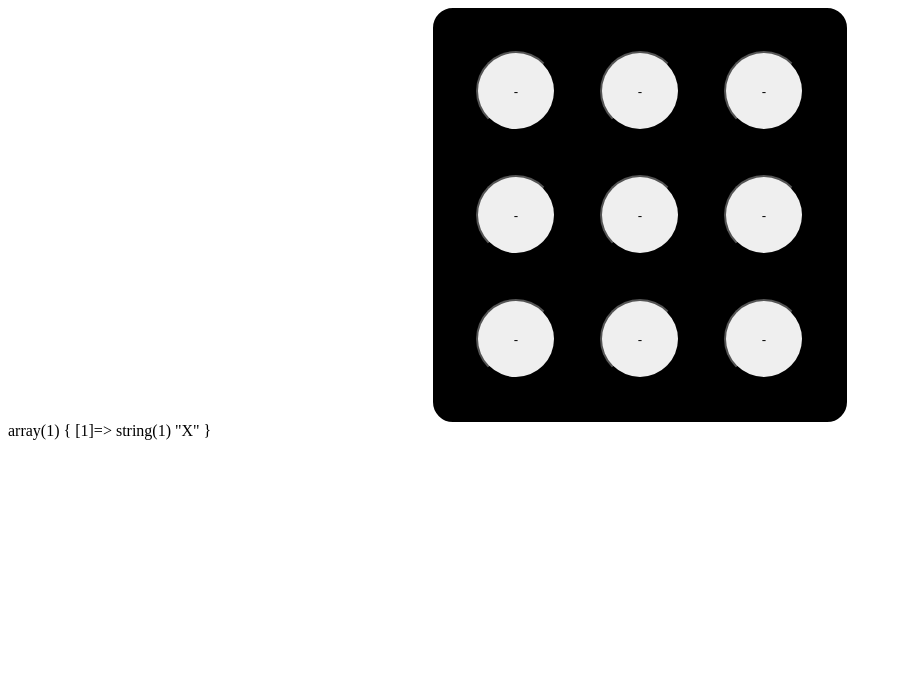
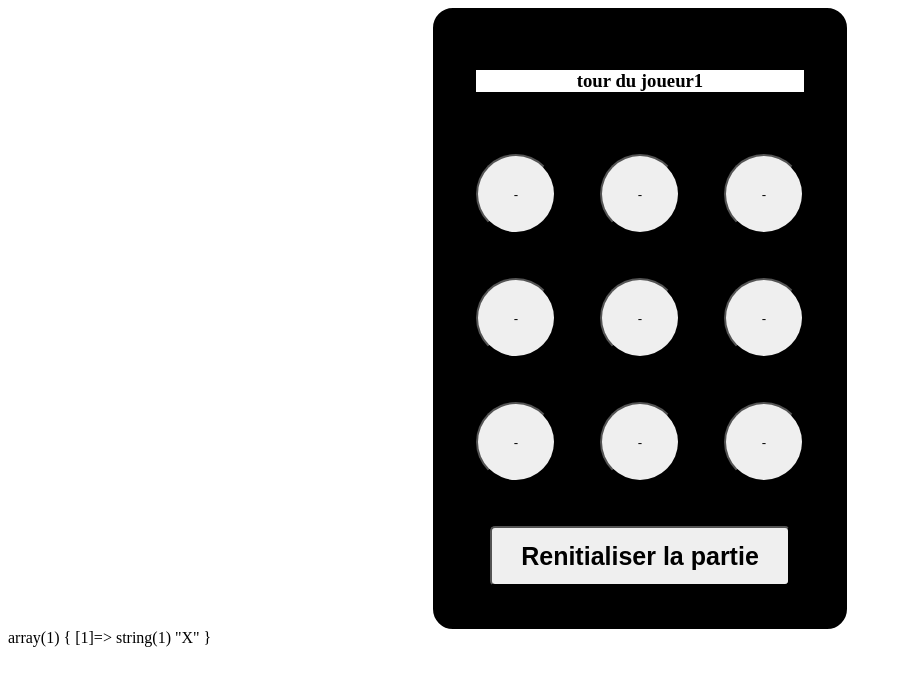
Before and after one commit to ahmed-magassouba/runtrack2, a PHP site: page / in a window 1280 px wide. Shown: the top 686 px of the page, without its empty margins (0-902 px from the left). Run offline with PHP 8.4, Linux system fonts and the light colour scheme.

Commit message:
fin jour 9

```diff
--- a/jour07/job05/index.php
+++ b/jour07/job05/index.php
@@ -22,14 +22,25 @@
             border: 20px solid black;
         }
 
-        input {
+        .styleinput {
             width: 80px;
             height: 80px;
             border-radius: 100%;
         }
+        .styleinputr {
+          width: 300px;
+          height: 60px;
+            border-radius: 5px;
+            font-size: 25px;
+            font-weight: bold;
+            font-family:fantasy ;
+        }
 
         input:hover {
             background-color: green;
+        }
+        h3{
+            background-color: white;
         }
     </style>
 </head>
@@ -42,15 +53,21 @@
     $joueur2 = 'O';
 
     echo '<form action="" method="get">';
-    echo ' <table>';
+    echo ' <table>
+      <thead>
+    <td colspan="3"><h3> tour du joueur1</h3></td>
+    </thead>';
     for ($i = 0; $i <= 2; $i++) {
         echo '<tr>';
         for ($j = 0; $j <= 2; $j++) {
 
-            echo ' <td><input type="submit" value="-" name="' . $case++ . '"></td>';
+            echo ' <td><input class="styleinput" type="submit" value="-" name="' . $case++ . '"></td>';
         }
         echo '</tr>';
     }
+    echo'<tfoot>
+    <td colspan="3"><input class="styleinputr"  type="submit" value="Renitialiser la partie" name="submit"></td>
+    </tfoot>';
     echo '</table>';
     echo '</form>';
 
@@ -80,6 +97,3 @@
         </tr>
     </table>
 </form> -->
-</body>
-
-</html>
```
